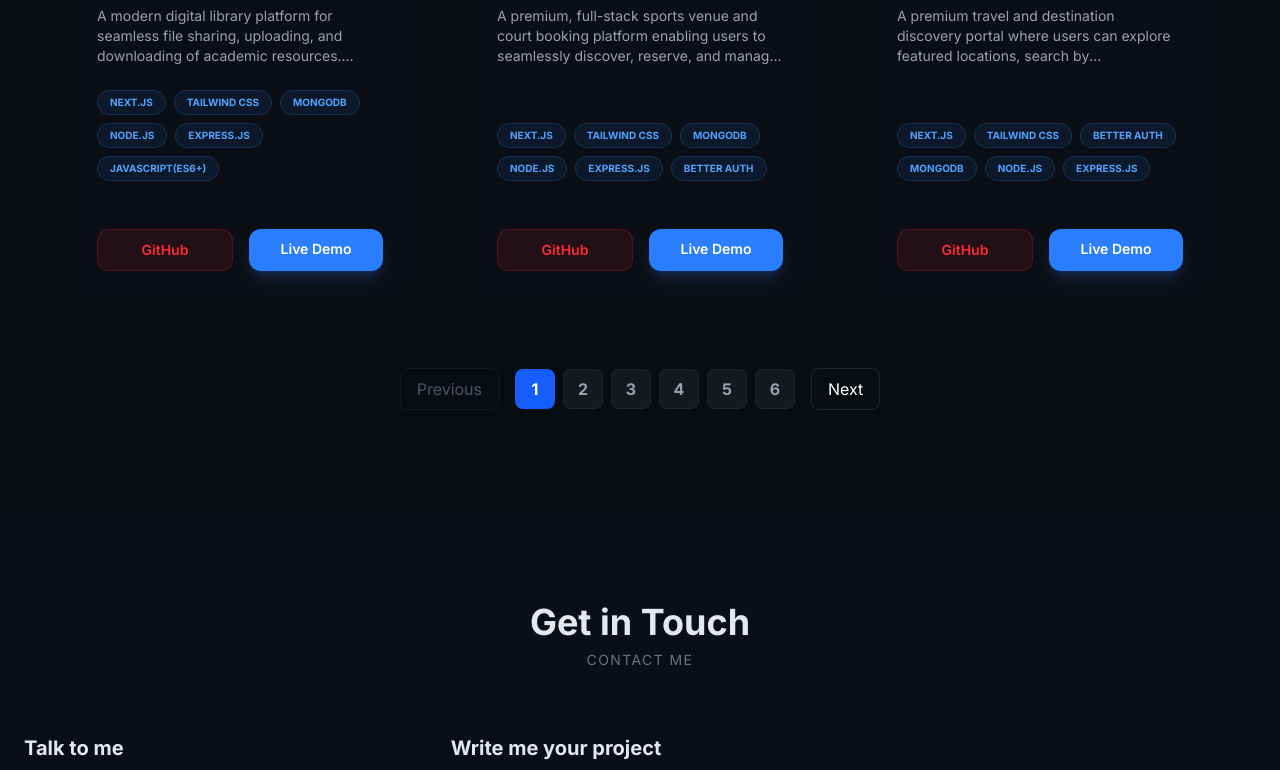
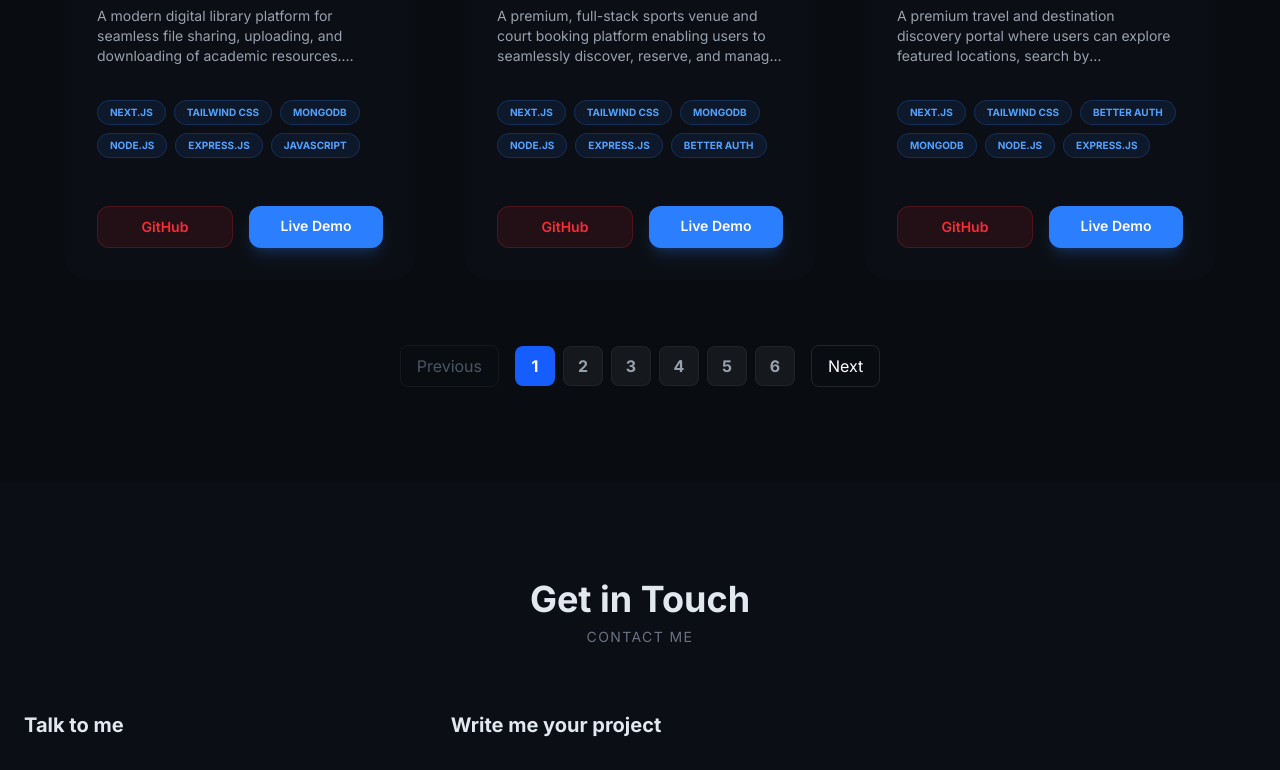
Before and after one commit to cseanwar/my-portfolio, a Next.js app: page / in a window 1280 px wide. Shown: the part 5000-5770 px from the top of the page. Built offline with nearby package versions, Linux system fonts and the light colour scheme.

Commit message:
Modified again

```diff
--- a/src/components/Projects.js
+++ b/src/components/Projects.js
@@ -9,7 +9,7 @@ const Projects = () => {
       title: "BiblioDrop — Digital Library File Sharing",
       description: "A modern digital library platform for seamless file sharing, uploading, and downloading of academic resources. Features user authentication, file previews, and a clean, responsive UI.",
       image: "/projects/BiblioDrop.png",
-      tags: ["Next.js", "Tailwind CSS", "MongoDB", "Node.js", "Express.js", "JavaScript(ES6+)"],
+      tags: ["Next.js", "Tailwind CSS", "MongoDB", "Node.js", "Express.js", "JavaScript"],
       github: "https://github.com/cseanwar/bibliodrop-client.git",
       demo: "https://bibliodrop-client-two.vercel.app/"
     },
```
